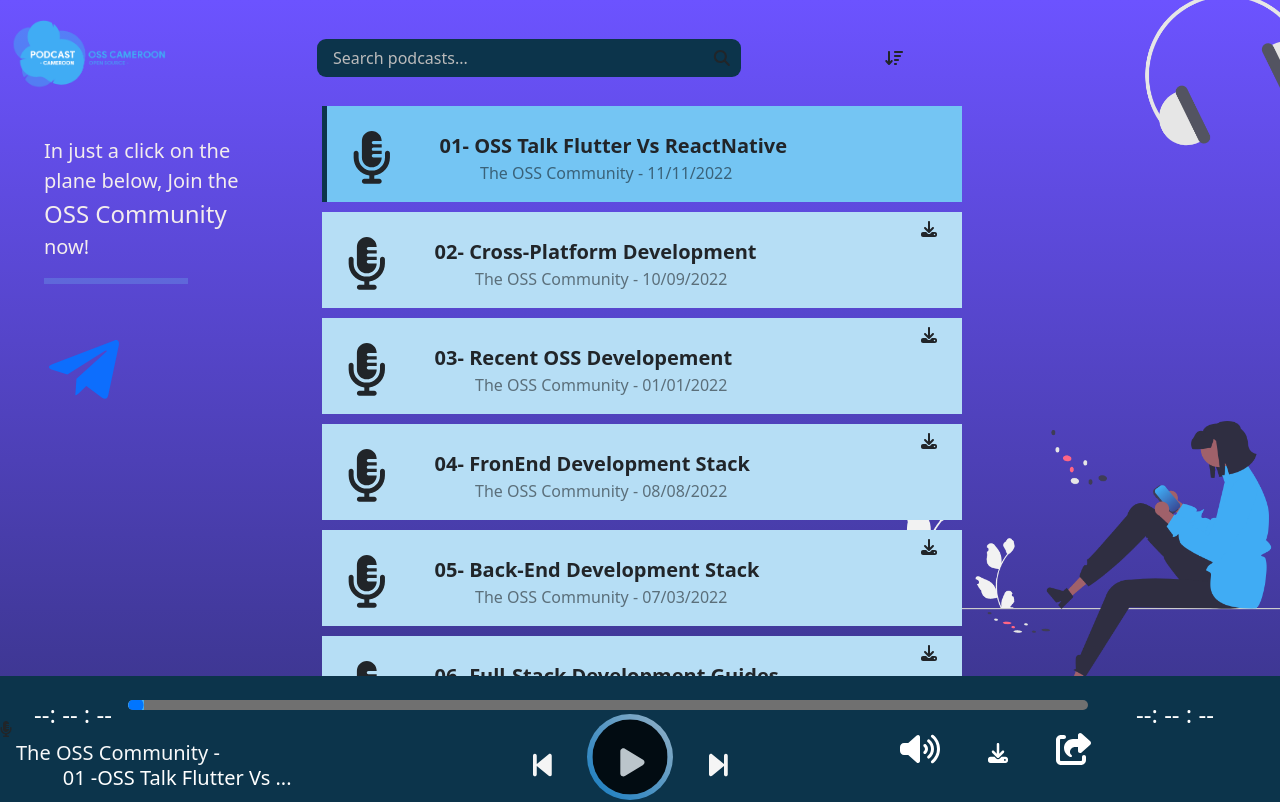
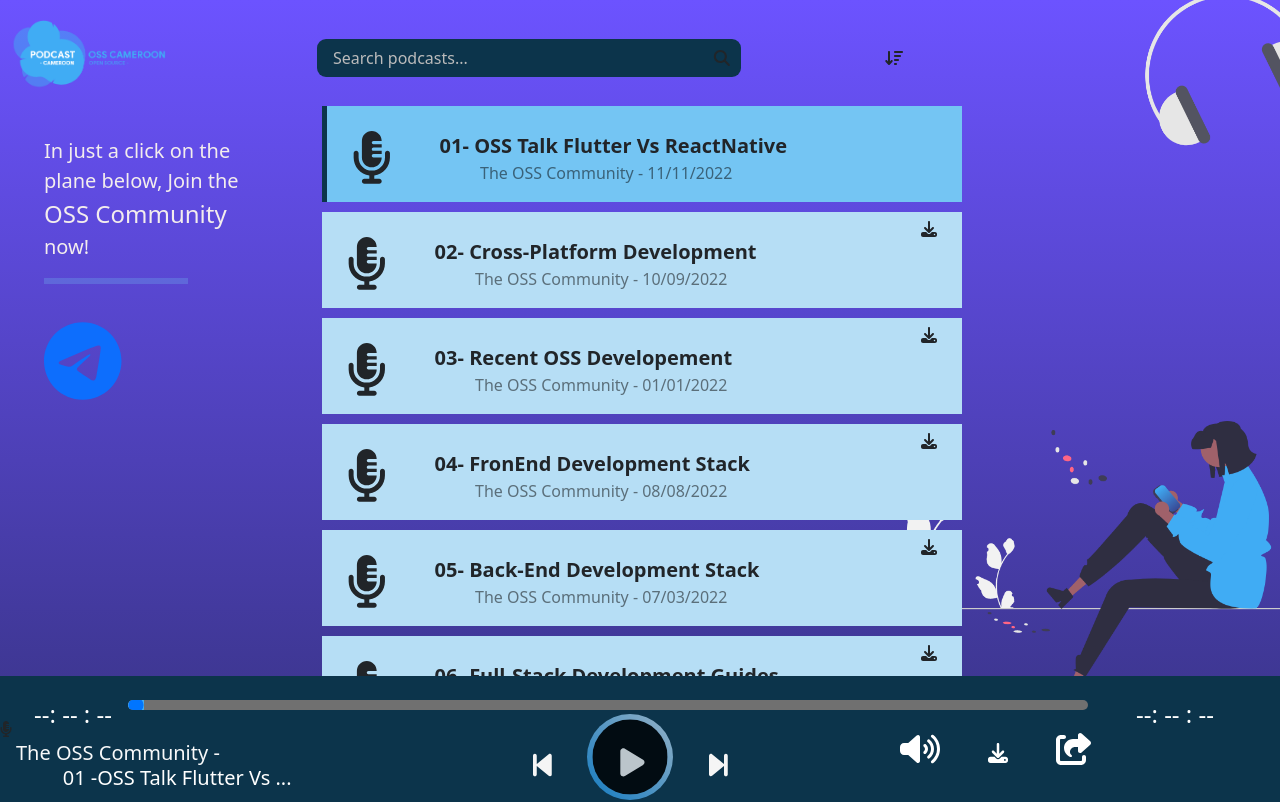
Before and after one commit to osscameroon/podcasts, a React (Create React App) app: page / in a window 1280 px wide. Shown: the top 802 px of the page. Built offline with nearby package versions, Linux system fonts and the light colour scheme.

Commit message:
fix: remove react icons and replace with font Awesome icons

```diff
--- a/src/components/podcasts_list/PodcastList.js
+++ b/src/components/podcasts_list/PodcastList.js
@@ -5,7 +5,7 @@
 import { faMicrophoneLines } from "@fortawesome/free-solid-svg-icons";
 import { FontAwesomeIcon } from "@fortawesome/react-fontawesome";
 import { faDownload } from "@fortawesome/free-solid-svg-icons";
-import { FaTelegramPlane } from 'react-icons/fa';
+import { faTelegramPlane } from "@fortawesome/free-brands-svg-icons";
 
 export const PodCastComponent = ({track, onClick, trunk, trackIndex}) => (
     <li className={trackIndex === track.id - 1 ?
@@ -47,7 +47,7 @@
                                 <hr id="line"/>
                                 <span>
                                <a href="https://t.me/+O7SQfusW8XVmOTFi" className="fa-5x">
-                               <FaTelegramPlane/>
+                               <FontAwesomeIcon icon={faTelegramPlane} style={{color: "dark", fontSize: "1em",paddingTop:'20px'}} />
                               </a>
                             </span>
                             </span>
```
